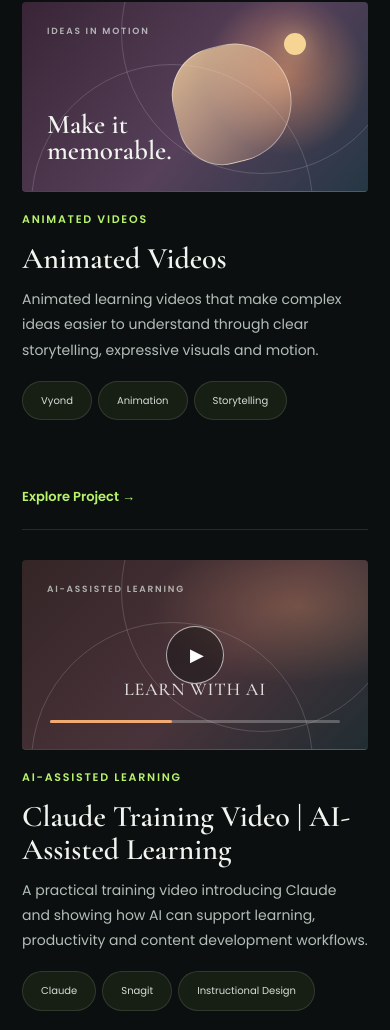
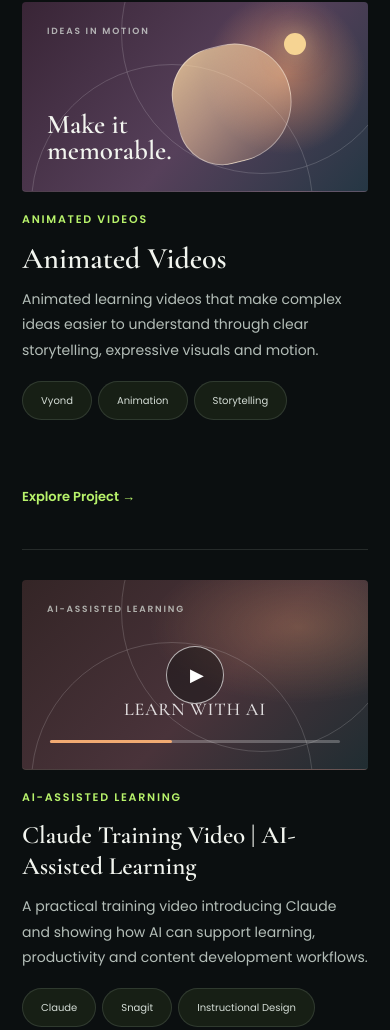
Before and after one commit to cyrilthomas004/cyrilthomas004.github.io, a plain HTML site: page work.html in a window 390 px wide. Shown: the part 540-1570 px from the top of the page. Drawn offline with nearby package versions, Linux system fonts and the light colour scheme.

Commit message:
Update mobile.css

```diff
--- a/css/mobile.css
+++ b/css/mobile.css
@@ -176,3 +176,24 @@
     #changing-text { font-size: 27px; }
     .project-panel .panel-content h2 { font-size: 32px; }
 }
+/* Additional mobile adjustments for the updated work page */
+
+@media (max-width: 768px) {
+
+    /* Claude project title */
+    .project-card:has([data-project="claude"]) h3 {
+        font-size: 25px;
+        line-height: 1.25;
+        max-width: 100%;
+    }
+
+    /* Improve spacing for longer project descriptions */
+    .project-card .project-content {
+        padding-bottom: 20px;
+    }
+
+    /* Keep project artwork consistent */
+    .project-card .project-art {
+        overflow: hidden;
+    }
+}
```
